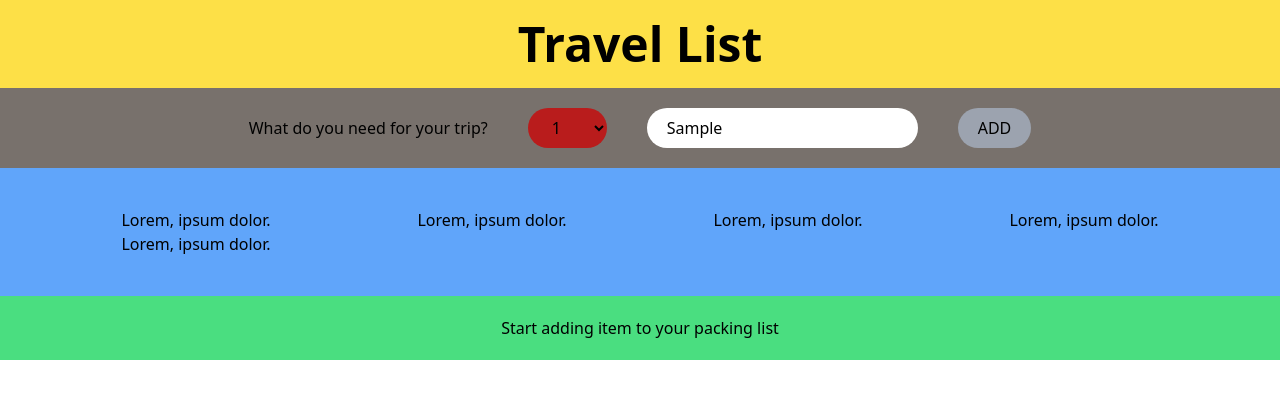
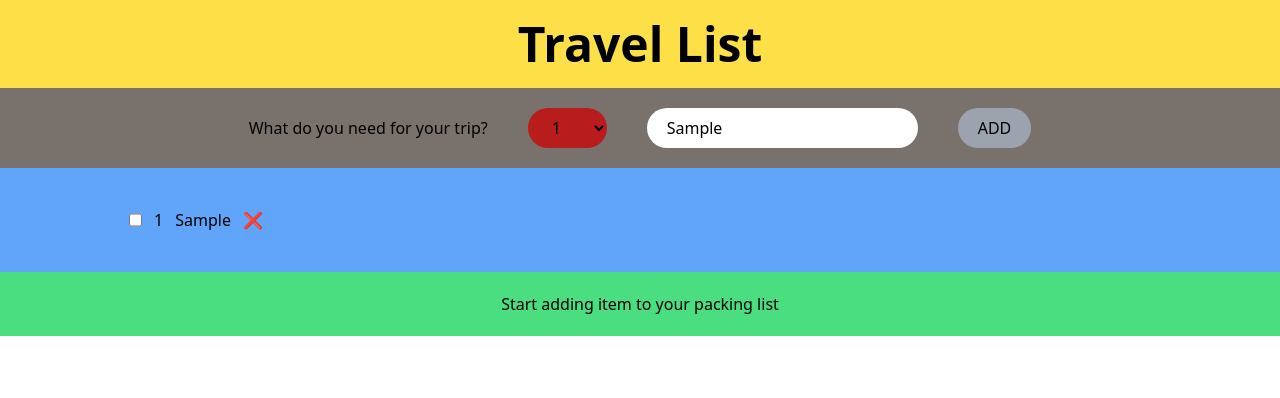
Before and after one commit to shohan11d/travel-guide, a React (Create React App) app: page / in a window 1280 px wide. Both pictures are taken after typing "Sample" into the empty fields and a click on the button "ADD". Shown: the top 398 px of the page. Built offline with nearby package versions, Linux system fonts and the light colour scheme; a web font is replaced by a local one.

Commit message:
logic almost done

```diff
--- a/src/App.js
+++ b/src/App.js
@@ -2,19 +2,33 @@ import Logo from "./components/Logo";
 import Form from "./components/Form";
 import ListView from "./components/ListView";
 import Footer from "./components/Footer";
+import { useState } from "react";
+
+const initialItems = [
+  { id: 1, description: "Passports", quantity: 2, packed: false },
+  { id: 2, description: "Socks", quantity: 12, packed: false },
+];
 
 function App() {
-  const initialItems = [
-    { id: 1, description: "Passports", quantity: 2, packed: false },
-    { id: 2, description: "Socks", quantity: 12, packed: false },
-  ];
+  const [items, setItems] = useState([]);
 
+  function handleSubmit(item) {
+    setItems(() => [...items, item]);
+  }
+
+  function handleToggle(item) {
+    setItems((items) =>
+      items.map((iteme) =>
+        iteme.id === item.id ? { ...iteme, packed: !item.packed } : iteme
+      )
+    );
+  }
   return (
     <>
       <Logo />
-      <Form />
-      <ListView />
-      <Footer/>
+      <Form onSubmit={handleSubmit} />
+      <ListView items={items} onToggle={handleToggle} setItems={setItems} />
+      <Footer />
     </>
   );
 }
--- a/src/components/Form.js
+++ b/src/components/Form.js
@@ -1,16 +1,36 @@
-function Form() {
-  function handleSubmit(e) {
+import { useState } from "react";
+
+function Form({ onSubmit }) {
+  const [quantity, setQuantity] = useState(1);
+  const [description, setDescription] = useState("");
+
+  function handleNewItem(e) {
     e.preventDefault();
-     console.log("submitted");
+
+    if (!description) return;
+    const newItem = {
+      id: crypto.randomUUID(),
+      description: description,
+      quantity: quantity,
+      packed: false,
+    };
+
+    onSubmit(newItem)
   }
 
   return (
     <form
       className="bg-stone-500 flex justify-center items-center gap-10 p-5"
-      onSubmit={handleSubmit}
+      onSubmit={handleNewItem}
     >
       <p>What do you need for your trip?</p>
-      <select name="" id="" className="bg-red-700 rounded-full py-2 px-5">
+      <select
+        name=""
+        id=""
+        value={quantity}
+        onChange={(e) => setQuantity(Number(e.target.value))}
+        className="bg-red-700 rounded-full py-2 px-5"
+      >
         {Array.from({ length: 20 }, (v, i) => Number(i) + 1).map((v, i) => (
           <option key={i} value={i + 1}>
             {i + 1}
@@ -21,6 +41,8 @@ function Form() {
         type="text"
         placeholder="item"
         className="px-5 py-2 rounded-full"
+        value={description}
+        onChange={(e) => setDescription(e.target.value)}
       />
 
       <button type="submit" className="bg-gray-400 rounded-full py-2 px-5">
--- a/src/components/ListView.js
+++ b/src/components/ListView.js
@@ -1,13 +1,37 @@
-function ListView() {
+function ListView({ items, setItems, onToggle }) {
   return (
     <div className="bg-blue-400 px-12 py-10 grid grid-cols-4 justify-items-center">
-      <span>Lorem, ipsum dolor.</span>
-      <span>Lorem, ipsum dolor.</span>
-      <span>Lorem, ipsum dolor.</span>
-      <span>Lorem, ipsum dolor.</span>
-      <span>Lorem, ipsum dolor.</span>
+      {items &&
+        items.map((item) => (
+          <ItemRender
+            item={item}
+            setItems={setItems}
+            onToggle={onToggle}
+            key={crypto.randomUUID()}
+          />
+        ))}
     </div>
   );
 }
 
+function ItemRender({ item, setItems, onToggle }) {
+  function handleCrossBtn() {
+    setItems((items) => items.filter((iteme) => item.id !== iteme.id));
+  }
+  console.log(item);
+
+  return (
+    <p className={`flex gap-3 ${item.packed ? "line-through" : ""}`}>
+      <input
+        type="checkbox"
+        value={item.packed}
+        onClick={() => onToggle(item)}
+      />
+      <span>{item.quantity}</span>
+      <span>{item.description}</span>
+      <button onClick={handleCrossBtn}>❌</button>
+    </p>
+  );
+}
+
 export default ListView;
```
